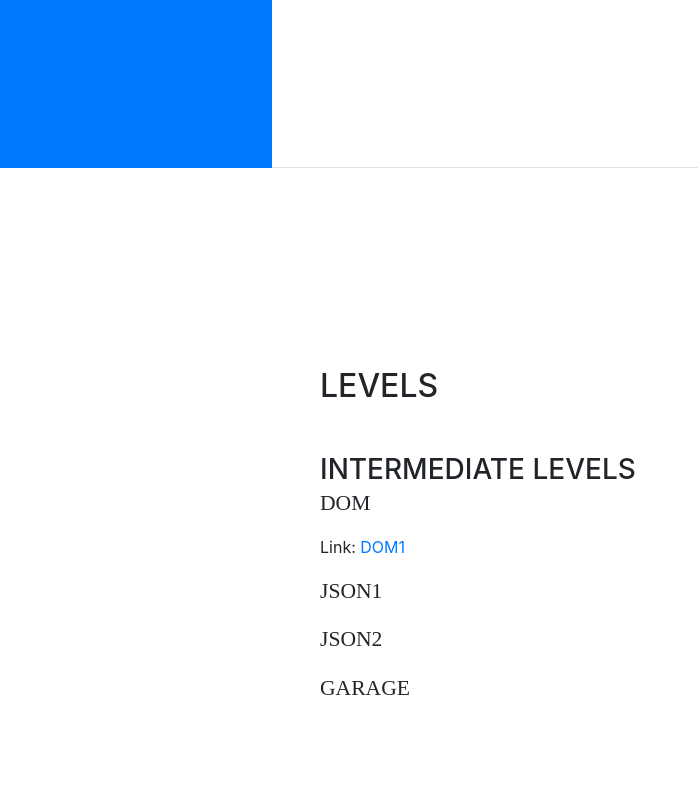
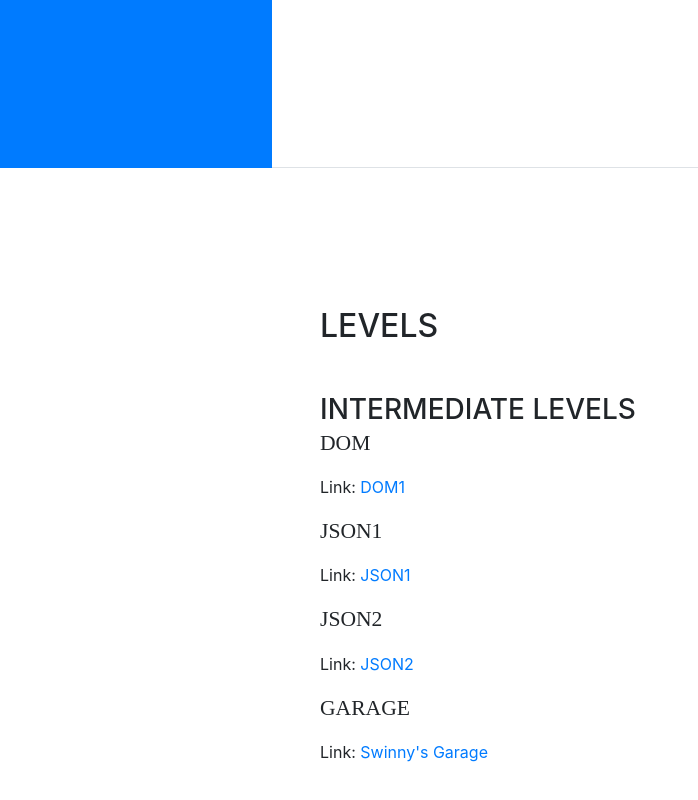
Before and after one commit to aswinnerton/aswinnerton.github.io, a website with bundled scripts: page index.html in a window 1280 px wide. Shown: the part 632-1432 px from the top of the page, without its empty margins (0-698 px from the left). Built offline with nearby package versions, Linux system fonts and the light colour scheme; a web font is replaced by a local one.

Commit message:
href changes

```diff
--- a/index.html
+++ b/index.html
@@ -82,8 +82,11 @@
               <div class="subheading mb-3">DOM</div>
               <p>Link: <a href = "DOM1.html">DOM1</a></p>
               <div class="subheading mb-3">JSON1</div>
+              <p>Link: <a href = "JSON.html">JSON1</a></p>
               <div class="subheading mb-3">JSON2</div>
+              <p>Link: <a href = "JSON2.html">JSON2</a></p>
               <div class="subheading mb-3">Garage</div>
+              <p>Link: <a href = "garage.html">Swinny's Garage</a></p>
               <p></p>
             </div>
           </div>
```
